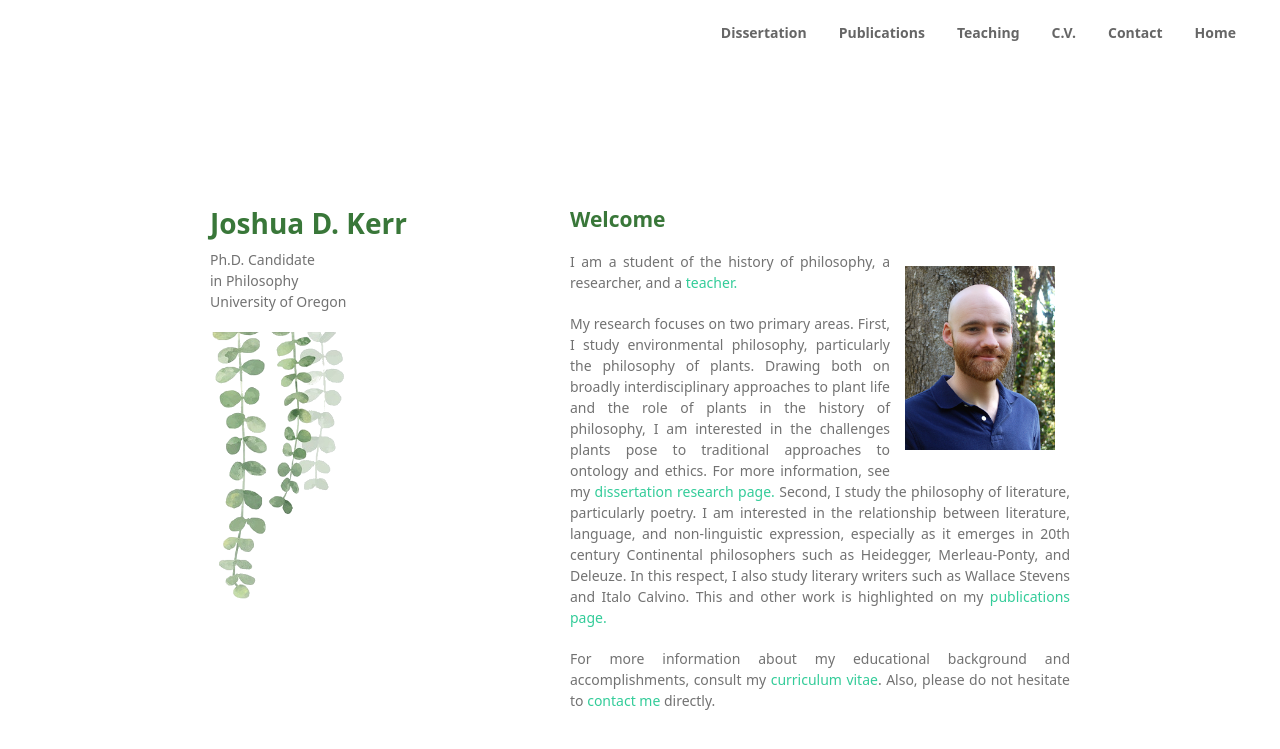
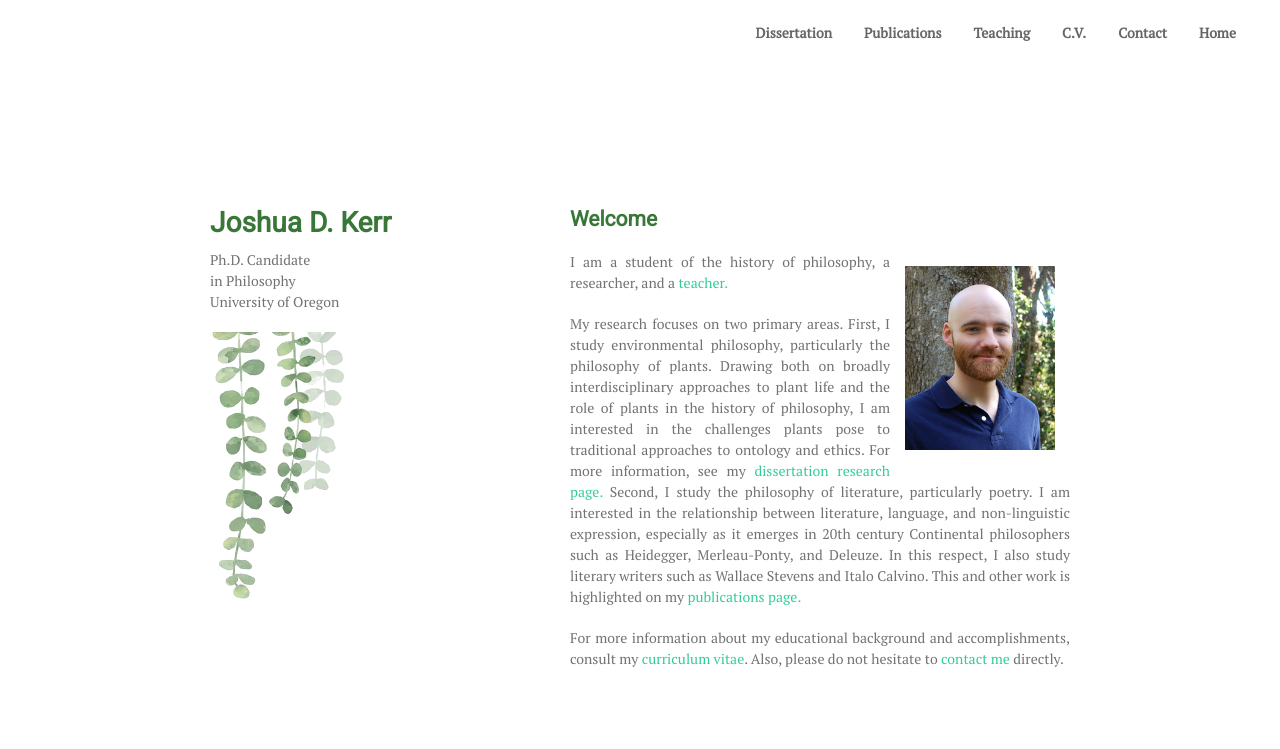
Before and after one commit to joshuakerr/joshuakerr.github.io.old, a Jekyll site: the page built from index.md, in a window 1280 px wide. Shown: the top 749 px of the page. Built offline with Jekyll 4.4.1, drawn with Linux system fonts in a browser that asks for light colours; a script that is not in the unit is left out.

Commit message:
font change

```diff
--- a/_layouts/default.html
+++ b/_layouts/default.html
@@ -7,8 +7,9 @@
     <title>{{ site.title | default: site.github.repository_name }}</title>
 
     <!-- <link rel="stylesheet" href="{{ '/assets/css/style.css?v=' | append: site.github.build_revision | relative_url }}"> -->
-    <!-- Adding my own stylesheet here -->
+    <!-- Adding my own stylesheet and fonts here -->
         <link rel="stylesheet" href="{{site.baseurl}}/assets/css/style.css">
+	   <link href="https://fonts.googleapis.com/css?family=PT+Serif|Roboto&display=swap" rel="stylesheet">
     <!-- end addition -->
     <meta name="viewport" content="width=device-width">
     <!--[if lt IE 9]>
--- a/assets/css/style.css
+++ b/assets/css/style.css
@@ -4,6 +4,8 @@
 body {
   background-color: #fff;
   font: 14px/1.5 "Noto Sans", "Helvetica Neue", Helvetica, Arial, sans-serif;
+  font-family: 'Roboto', sans-serif;
+  font-family: 'PT Serif', serif;
   color:#727272;
   font-weight:400;
 }
@@ -16,10 +18,12 @@
 h1, h2, h3, h4, h5, h6 {
   color:#222222;
   margin:0 0 20px;
+  font-family: 'Roboto', sans-serif;
 }
 
 p, ul, ol, table, pre, dl {
   margin:0 0 20px;
+  font-family: 'PT Serif', serif;
 }
 
 h1, h2, h3 {
```
